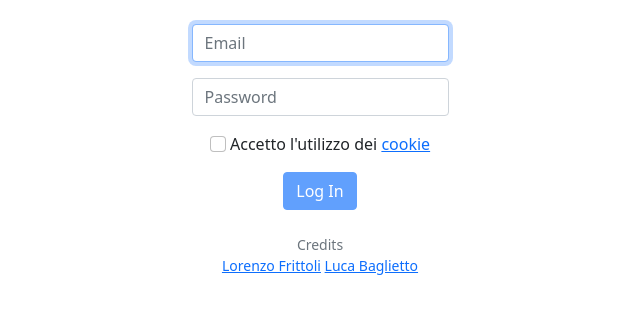
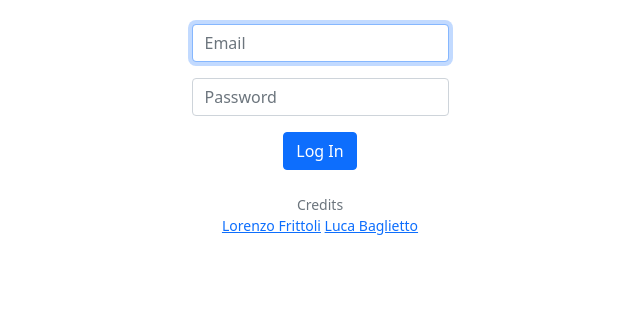
Before and after one commit to lorenzo-frittoli/forme-website, a Flask app: page /login in a window 1280 px wide. Shown: the part 76-390 px from the top of the page, without its empty margins (320-960 px from the left). Run offline with Flask 3, Linux system fonts and the light colour scheme.

Commit message:
Remove cookie consent box

```diff
--- a/templates/login.html
+++ b/templates/login.html
@@ -5,19 +5,6 @@
 {% endblock %}
 
 {% block main %}
-    <!-- Enable the submit button when cookies are accepted-->
-    <script>
-        $(document).ready(function() {
-            $("#cookieConsent")[0].addEventListener("click", function() {
-                if ($("#cookieConsent")[0].checked) {
-                    $("#loginButton").removeAttr("disabled");
-                } else {
-                    $("#loginButton").attr("disabled", true);
-                }
-            });
-        });
-    </script>
-
     <form action="/login" method="post">
         <div class="mb-3">
             <input autocomplete="off" autofocus class="form-control mx-auto w-auto" id="email" name="email" placeholder="Email" type="text">
@@ -25,12 +12,6 @@
         <div class="mb-3">
             <input class="form-control mx-auto w-auto" id="password" name="password" placeholder="Password" type="password">
         </div>
-        <div class="user-select-none mb-3">
-            <input class="form-check-input mx-auto" type="checkbox" value="" id="cookieConsent">
-            <label class="form-check-label mx-auto" for="cookieConsent">
-                Accetto l'utilizzo dei <a href="/privacy">cookie</a>
-            </label>
-        </div>
-        <button class="btn btn-primary" type="submit" id="loginButton" disabled>Log In</button>
+        <button class="btn btn-primary" type="submit" id="loginButton">Log In</button>
     </form>
 {% endblock %}
```
